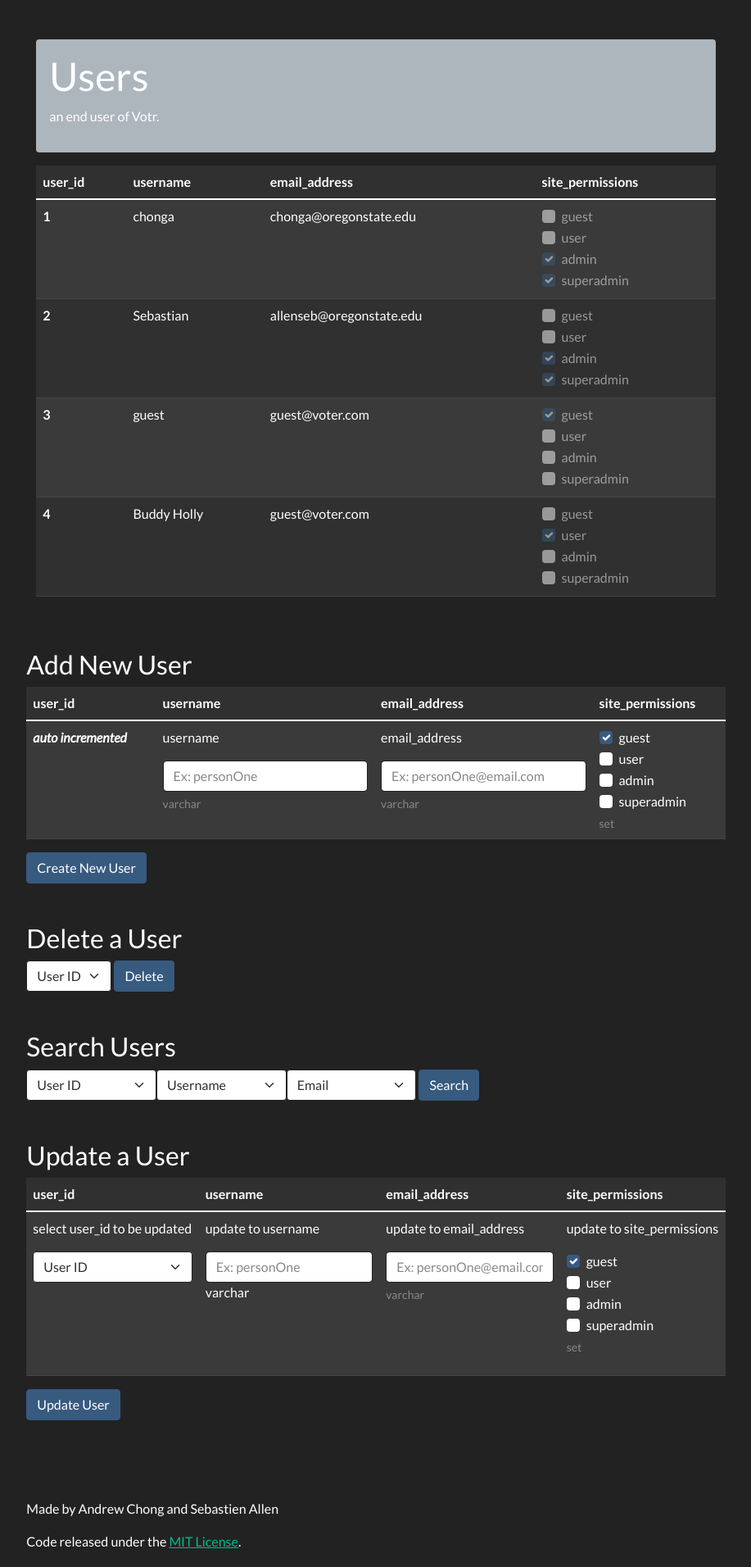
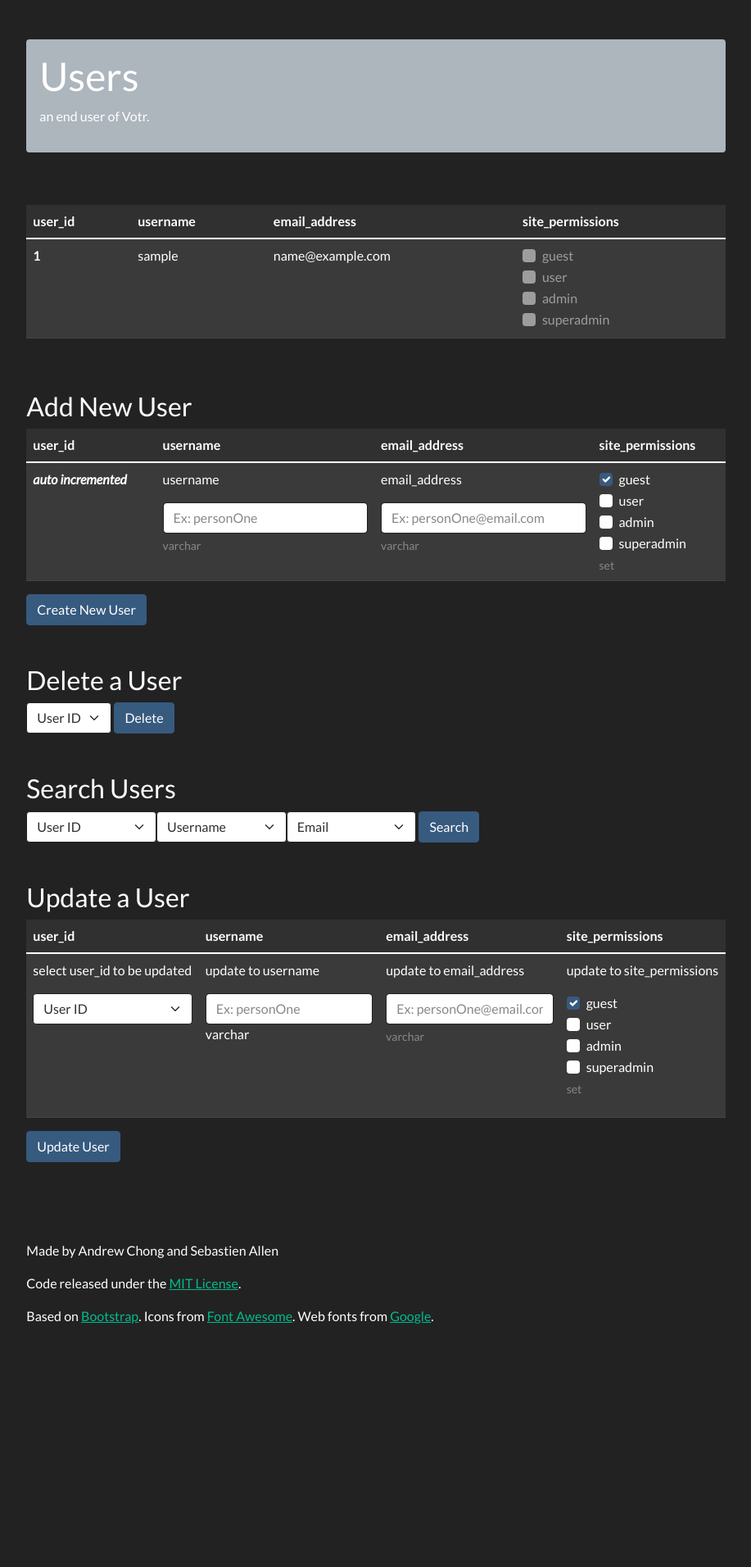
Before and after one commit to opheron/votr-flask, a Flask app: template templates/users.html in a window 1280 px wide. Shown: the part 72-1984 px from the top of the page at 82% size, without its empty margins (181-1098 px from the left). After the commit the page ends 1687 px from the top, so only its background shows below. Run offline with Flask 2, Linux system fonts and the light colour scheme; the template is opened without the code that fills it: most values are stand-ins (such as "Sample title", 1, 10 or a date in 2020); some libraries are stand-ins or nearby versions.

Commit message:
Update users page with read functionality

```diff
--- a/app.py
+++ b/app.py
@@ -73,7 +73,10 @@ def users():
     """Users CRUD page"""
     create_user_form = CreateUserForm(request.form)
     if request.method == "GET":
-        return render_template("users.html", create_user_form=create_user_form)
+        connection = db_engine.connect()
+        users_query = "SELECT * FROM Users"
+        all_users = connection.execute(users_query).fetchall()
+        return render_template("users.html", all_users=all_users)
     elif request.method == "POST":
 
         if True:
--- a/templates/users.html
+++ b/templates/users.html
@@ -1,166 +1,79 @@
 {% extends "layout.html" %} {% block content %}
 
-<div class="container">
 <div class="alert alert-light">
   <h1>Users</h1>
   <p>an end user of Votr.</p>
 </div>
+
+<!-- START FOR LOOP -->
+
+<div>
   <table class="table table-striped table-dark">
     <thead>
       <tr>
         <th scope="col">user_id</th>
         <th scope="col">username</th>
         <th scope="col">email_address</th>
-        <th scope="col" data-toggle="tooltip" data-placement="right" title="User's site-wide permissions">site_permissions</th>
+        <th
+          scope="col"
+          data-toggle="tooltip"
+          data-placement="right"
+          title="User's site-wide permissions"
+        >
+          site_permissions
+        </th>
       </tr>
     </thead>
     <tbody>
+      {% for user in all_users %}
+
       <tr>
-        <th scope="row">1</th>
-        <td>chonga</td>
-        <td>chonga@oregonstate.edu</td>
+        <th scope="row">{{ user["user_id"] }}</th>
+        <td>{{ user["username"] }}</td>
+        <td>{{ user["email_address"] }}</td>
         <td>
           <div class="form-check">
-            <input
-              class="form-check-input"
-              type="checkbox"
-              value=""
-              id="flexCheckDefault"
-              disabled
-            />
+            <input class="form-check-input" type="checkbox" value=""
+            id="flexCheckDefault" {% if "guest" in user["site_permissions"] %}
+            checked="" {% endif %} disabled />
             <label class="form-check-label" for="flexCheckDefault">
               guest
             </label>
           </div>
           <div class="form-check">
-            <input
-              class="form-check-input"
-              type="checkbox"
-              value=""
-              id="flexCheckDefault"
-              disabled
-            />
+            <input class="form-check-input" type="checkbox" value=""
+            id="flexCheckDefault" {% if "user" in user["site_permissions"] %}
+            checked="" {% endif %} disabled />
             <label class="form-check-label" for="flexCheckDefault">
               user
             </label>
           </div>
+
           <div class="form-check">
-            <input
-              class="form-check-input"
-              type="checkbox"
-              value=""
-              id="flexCheckDefault"
-              checked=""
-              disabled
-            />
+            <input class="form-check-input" type="checkbox" value=""
+            id="flexCheckDefault" {% if "admin" in user["site_permissions"] %}
+            checked="" {% endif %} disabled />
             <label class="form-check-label" for="flexCheckDefault">
               admin
             </label>
           </div>
+
           <div class="form-check">
-            <input
-              class="form-check-input"
-              type="checkbox"
-              value=""
-              id="flexCheckDefault"
-              checked=""
-              disabled
-            />
+            <input class="form-check-input" type="checkbox" value=""
+            id="flexCheckDefault" {% if "superadmin" in user["site_permissions"]
+            %} checked="" {% endif %} disabled />
             <label class="form-check-label" for="flexCheckDefault">
               superadmin
             </label>
+          </div>
         </td>
       </tr>
-      <tr>
-        <th scope="row">2</th>
-        <td>Sebastian</td>
-        <td>allenseb@oregonstate.edu</td>
-        <td>              <div class="form-check">
-          <input class="form-check-input" type="checkbox" value="" id="flexCheckDefault" disabled>
-          <label class="form-check-label" for="flexCheckDefault">
-            guest
-          </label>
-        </div>
-        <div class="form-check">
-          <input class="form-check-input" type="checkbox" value="" id="flexCheckDefault" disabled>
-          <label class="form-check-label" for="flexCheckDefault">
-            user
-          </label>
-        </div>
-        <div class="form-check">
-          <input class="form-check-input" type="checkbox" value="" id="flexCheckDefault" checked="" disabled>
-          <label class="form-check-label" for="flexCheckDefault">
-            admin
-          </label>
-        </div>
-        <div class="form-check">
-          <input class="form-check-input" type="checkbox" value="" id="flexCheckDefault" checked="" disabled>
-          <label class="form-check-label" for="flexCheckDefault">
-            superadmin
-          </label>
-        </div></td>
-      </tr>
-      <tr>
-        <th scope="row">3</th>
-        <td>guest</td>
-        <td>guest@voter.com</td>
-        <td>              <div class="form-check">
-          <input class="form-check-input" type="checkbox" value="" id="flexCheckDefault" checked="" disabled>
-          <label class="form-check-label" for="flexCheckDefault">
-            guest
-          </label>
-        </div>
-        <div class="form-check">
-          <input class="form-check-input" type="checkbox" value="" id="flexCheckDefault" disabled>
-          <label class="form-check-label" for="flexCheckDefault">
-            user
-          </label>
-        </div>
-        <div class="form-check">
-          <input class="form-check-input" type="checkbox" value="" id="flexCheckDefault" disabled>
-          <label class="form-check-label" for="flexCheckDefault">
-            admin
-          </label>
-        </div>
-        <div class="form-check">
-          <input class="form-check-input" type="checkbox" value="" id="flexCheckDefault" disabled>
-          <label class="form-check-label" for="flexCheckDefault">
-            superadmin
-          </label>
-        </div></td>
-      </tr>
-      <tr>
-        <th scope="row">4</th>
-        <td>Buddy Holly</td>
-        <td>guest@voter.com</td>
-        <td>              <div class="form-check">
-          <input class="form-check-input" type="checkbox" value="" id="flexCheckDefault" disabled>
-          <label class="form-check-label" for="flexCheckDefault">
-            guest
-          </label>
-        </div>
-        <div class="form-check">
-          <input class="form-check-input" type="checkbox" value="" id="flexCheckDefault" checked="" disabled>
-          <label class="form-check-label" for="flexCheckDefault">
-            user
-          </label>
-        </div>
-        <div class="form-check">
-          <input class="form-check-input" type="checkbox" value="" id="flexCheckDefault" disabled>
-          <label class="form-check-label" for="flexCheckDefault">
-            admin
-          </label>
-        </div>
-        <div class="form-check">
-          <input class="form-check-input" type="checkbox" value="" id="flexCheckDefault" disabled>
-          <label class="form-check-label" for="flexCheckDefault">
-            superadmin
-          </label>
-        </div></td>
-      </tr>
+      {% endfor %}
     </tbody>
   </table>
 </div>
+
+<!-- END FOR LOOP -->
 
 <div>
   <form>
@@ -171,7 +84,14 @@
           <th scope="col">user_id</th>
           <th scope="col">username</th>
           <th scope="col">email_address</th>
-          <th scope="col" data-toggle="tooltip" data-placement="top" title="User's site-wide permissions">site_permissions</th>
+          <th
+            scope="col"
+            data-toggle="tooltip"
+            data-placement="top"
+            title="User's site-wide permissions"
+          >
+            site_permissions
+          </th>
         </tr>
       </thead>
 
@@ -214,31 +134,51 @@
           </td>
           <td>
             <div class="form-check">
-                <input class="form-check-input" type="checkbox" value="" id="flexCheckDefault" checked="">
+              <input
+                class="form-check-input"
+                type="checkbox"
+                value=""
+                id="flexCheckDefault"
+                checked=""
+              />
               <label class="form-check-label" for="flexCheckDefault">
                 guest
               </label>
             </div>
             <div class="form-check">
-                <input class="form-check-input" type="checkbox" value="" id="flexCheckDefault">
+              <input
+                class="form-check-input"
+                type="checkbox"
+                value=""
+                id="flexCheckDefault"
+              />
               <label class="form-check-label" for="flexCheckDefault">
                 user
               </label>
             </div>
             <div class="form-check">
-                <input class="form-check-input" type="checkbox" value="" id="flexCheckDefault">
+              <input
+                class="form-check-input"
+                type="checkbox"
+                value=""
+                id="flexCheckDefault"
+              />
               <label class="form-check-label" for="flexCheckDefault">
                 admin
               </label>
             </div>
             <div class="form-check">
-                <input class="form-check-input" type="checkbox" value="" id="flexCheckDefault">
+              <input
+                class="form-check-input"
+                type="checkbox"
+                value=""
+                id="flexCheckDefault"
+              />
               <label class="form-check-label" for="flexCheckDefault">
                 superadmin
               </label>
             </div>
             <div id="users-site_permissions-help" class="form-text">set</div>
-            </td>
           </td>
         </tr>
       </tbody>
@@ -316,7 +256,14 @@
           <th scope="col">user_id</th>
           <th scope="col">username</th>
           <th scope="col">email_address</th>
-          <th scope="col" data-toggle="tooltip" data-placement="left" title="User's site-wide permissions">site_permissions</th>
+          <th
+            scope="col"
+            data-toggle="tooltip"
+            data-placement="left"
+            title="User's site-wide permissions"
+          >
+            site_permissions
+          </th>
         </tr>
       </thead>
 
@@ -382,25 +329,46 @@
               >
 
               <div class="form-check">
-                <input class="form-check-input" type="checkbox" value="" id="flexCheckDefault" checked="">
+                <input
+                  class="form-check-input"
+                  type="checkbox"
+                  value=""
+                  id="flexCheckDefault"
+                  checked=""
+                />
                 <label class="form-check-label" for="flexCheckDefault">
                   guest
                 </label>
               </div>
               <div class="form-check">
-                <input class="form-check-input" type="checkbox" value="" id="flexCheckDefault">
+                <input
+                  class="form-check-input"
+                  type="checkbox"
+                  value=""
+                  id="flexCheckDefault"
+                />
                 <label class="form-check-label" for="flexCheckDefault">
                   user
                 </label>
               </div>
               <div class="form-check">
-                <input class="form-check-input" type="checkbox" value="" id="flexCheckDefault">
+                <input
+                  class="form-check-input"
+                  type="checkbox"
+                  value=""
+                  id="flexCheckDefault"
+                />
                 <label class="form-check-label" for="flexCheckDefault">
                   admin
                 </label>
               </div>
               <div class="form-check">
-                <input class="form-check-input" type="checkbox" value="" id="flexCheckDefault">
+                <input
+                  class="form-check-input"
+                  type="checkbox"
+                  value=""
+                  id="flexCheckDefault"
+                />
                 <label class="form-check-label" for="flexCheckDefault">
                   superadmin
                 </label>
@@ -444,5 +412,4 @@
     <p><input class="btn btn-primary" type="submit" value="Register" /></p>
   </form>
 </div>
-#}
-{% endblock %}
+#} {% endblock %}
```
Lines whose indentation alone changed are shown as unchanged.
